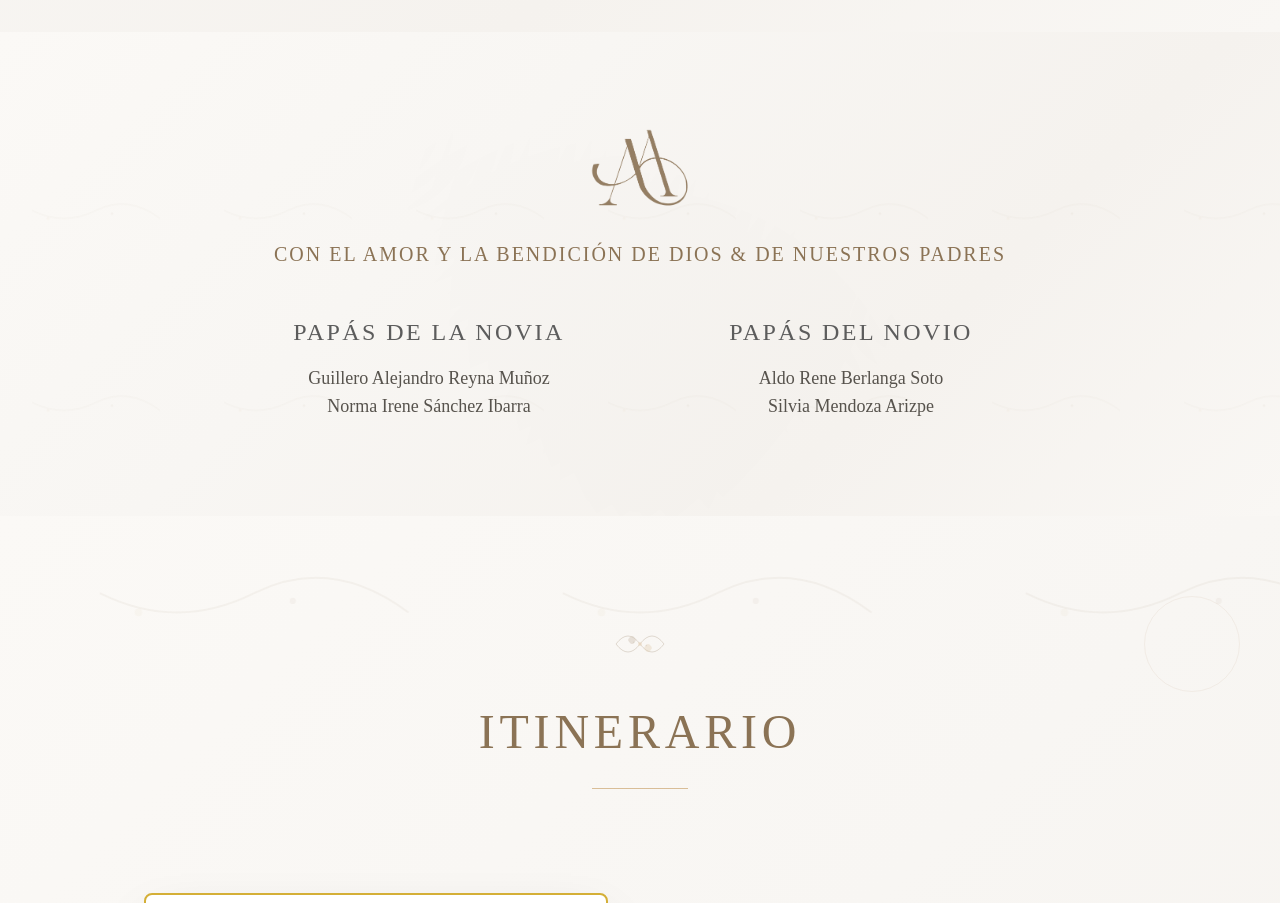
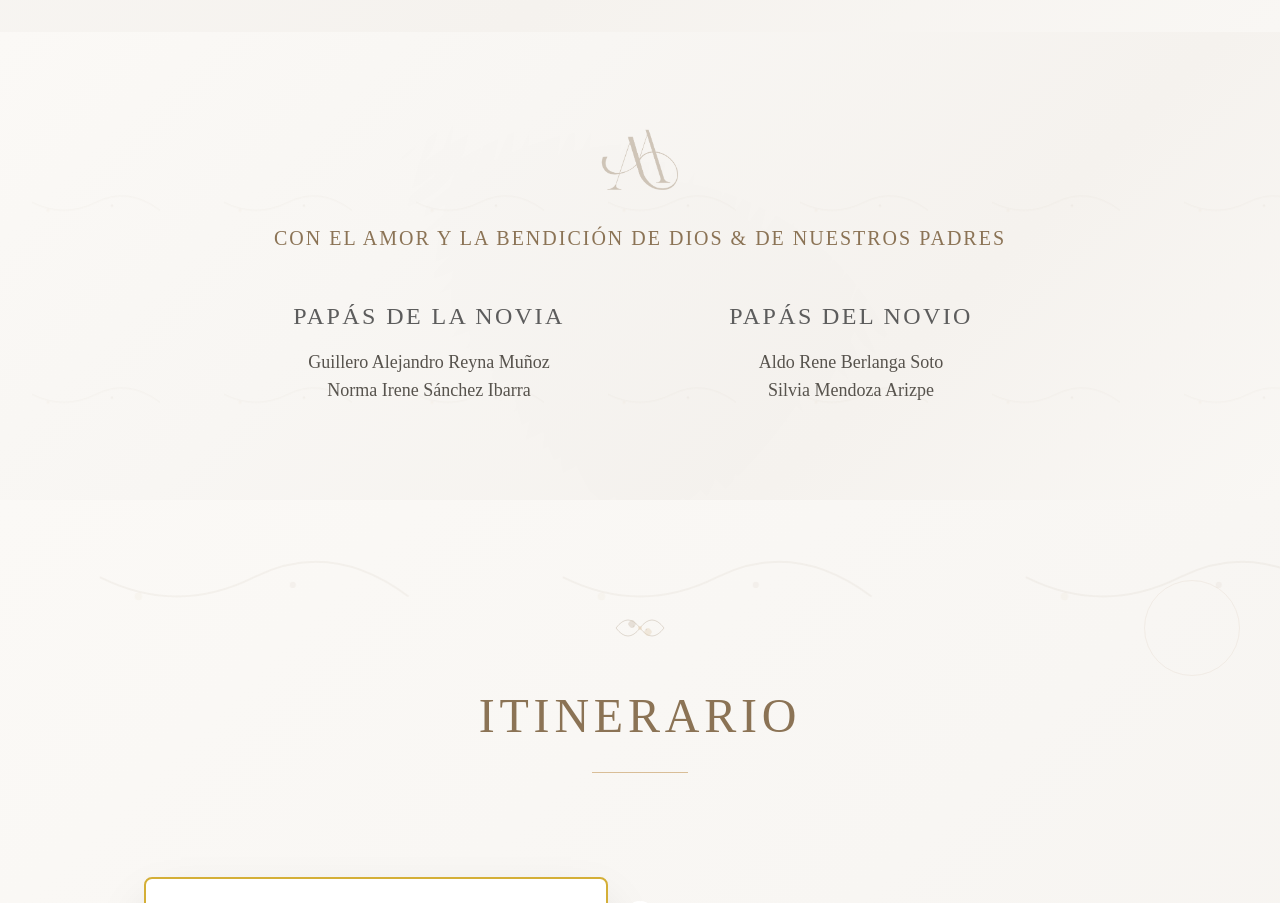
Before and after one commit to AlejoReyna/wedding_invitation, a Next.js app: page / in a window 1280 px wide. Shown: the part 2060-2963 px from the top of the page. Built offline with nearby package versions, Linux system fonts and the light colour scheme.

Commit message:
updated logo

```diff
--- a/src/app/components/ParentsSection.tsx
+++ b/src/app/components/ParentsSection.tsx
@@ -44,9 +44,9 @@ export default function ParentsSection() {
           <Image
             src="/assets/logos/IMG_0342.PNG"
             alt="AA Logo"
-            width={100}
-            height={100}
-            className="object-contain"
+            width={80}
+            height={80}
+            className="object-contain opacity-40"
           />
         </div>
         <div className="mx-10 flex justify-center items-center">
```
